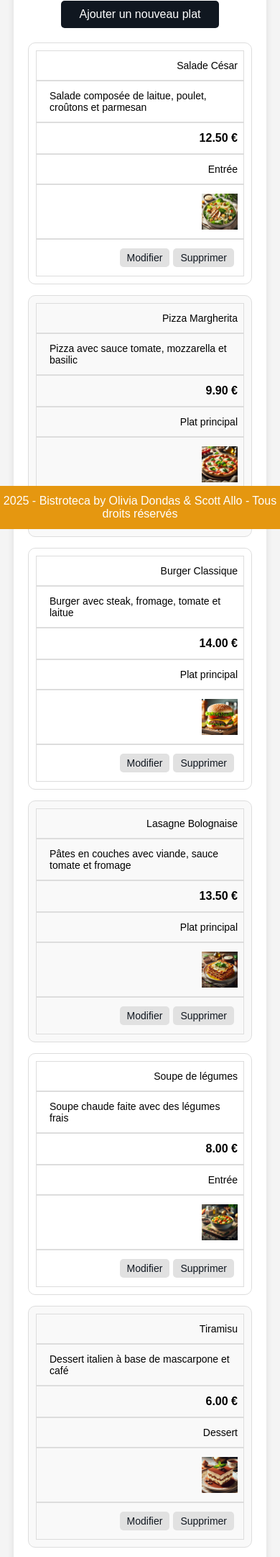
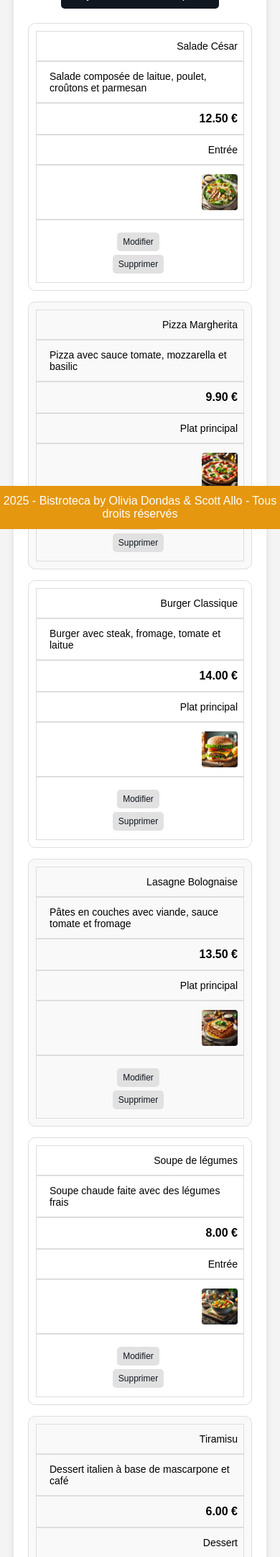
Before and after one commit to scott-allo/gestionnaire-de-menu, a PHP site: page /menu/gestion.php in a window 390 px wide. Shown: the part 109-2272 px from the top of the page at 72% size. Run offline with PHP 8.4, Linux system fonts and the light colour scheme; data comes from the database, SQL or seed files in the repository; some web fonts are replaced.

Commit message:
ajustement sur  gestion.css tablette

```diff
--- a/styles/gestion.css
+++ b/styles/gestion.css
@@ -210,18 +210,58 @@ input[type="checkbox"]:checked + .modal .modal-content {
   }
   /* Adaptation responsive */
   @media (max-width: 768px) {
+    table {
+      display: block;
+      overflow-x: auto;
+      margin: 0 auto;
+      width: 100%;
+    }
+
+    th,
+    td {
+      padding: 10px 5px; /* Réduction des espaces */
+      font-size: 14px; /* Police plus petite pour l'adaptation */
+      word-break: break-word; /* Casse automatique des mots longs */
+    }
+
+    th {
+      white-space: nowrap; /* Évite les sauts de lignes dans les titres */
+    }
+
+    td img {
+      max-width: 80px; /* Limitation de la taille des images */
+      height: auto;
+      border-radius: 4px;
+    }
+
+    td.price {
+      text-align: right; /* Alignement des prix à droite */
+    }
+
+    /* Alignement des boutons d'action */
+    td:last-child {
+      display: flex;
+      flex-direction: column;
+      gap: 5px; /* Espacement entre les boutons */
+    }
+
+    a {
+      font-size: 12px; /* Police réduite pour les boutons */
+      padding: 6px 8px; /* Ajustement des paddings */
+    }
+
     .modal-content {
       width: 90%;
       padding: 20px;
     }
     body {
-      padding-top: 10vh;
+      padding-top: 5vh;
     }
   }
 
   @media (max-width: 480px) {
     body {
-      padding-top: 5vh;
+      padding-top: 2vh;
     }
     .modal-content {
       width: 100%;
```
